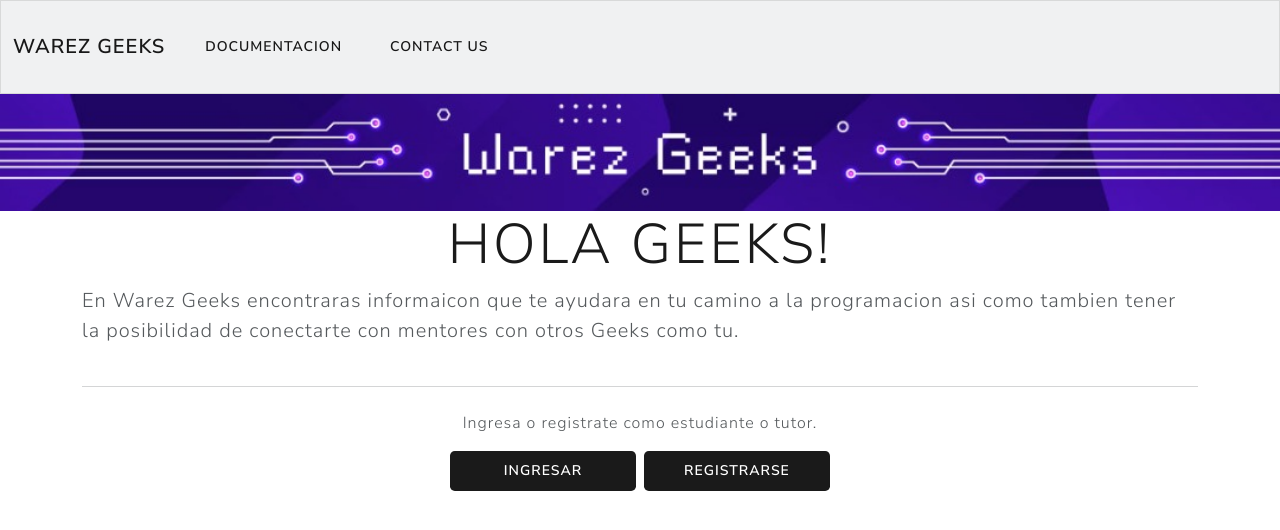
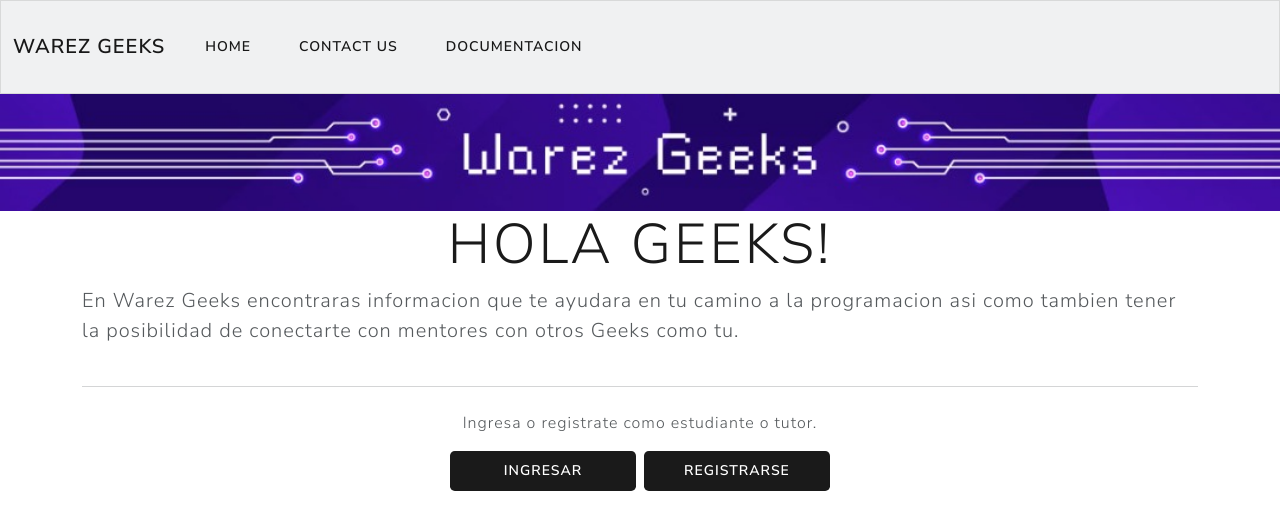
Before and after one commit to LordStacker/warezgeeks_frontend, a React (Create React App) app: page / in a window 1280 px wide. Shown: the top 530 px of the page. Built offline with nearby package versions, Linux system fonts and the light colour scheme.

Commit message:
minor changes

```diff
--- a/src/components/Layout.js
+++ b/src/components/Layout.js
@@ -27,19 +27,23 @@ const Layout = () => {
         <Route path="/register/">
           <Register />
         </Route>
-        <Route path="/dash/">
-          <Dashboard />
+        <PrivateRoute path="/dash/" component={() => <Dashboard />} />
+        <Route path="/Login">
+          <Login />
         </Route>
-        <Route path="/teacher/availability">
-          <TeacherAvailability />
+        <PrivateRoute path="/teacher/availability" component={() => <TeacherAvailability />} />
+        <Route path="/Login">
+          <Login />
         </Route>
-        <Route path="/teacher/profile">
-          <TeacherProfile />
+        <PrivateRoute path="/teacher/profile" component={() => <TeacherProfile />} />
+        <Route path="/Login">
+          <Login />
         </Route>
-        <Route path="/teacher/request">
-          <TeacherRequest />
+        <PrivateRoute path="/teacher/request" component={() => <TeacherRequest />} />
+        <Route path="/Login">
+          <Login />
         </Route>
-        <PrivateRoute path="/documentation" component={()=> <Documentation/> }/>
+        <PrivateRoute path="/documentation" component={() => <Documentation />} />
         <Route path="/Login">
           <Login />
         </Route>
--- a/src/components/Navbar.js
+++ b/src/components/Navbar.js
@@ -4,22 +4,19 @@ import '../styles/logout.css';
 
 const Navbar = () => {
   const history = useHistory();
-  const logOut = () =>{
+  const logOut = () => {
     localStorage.clear()
     history.push("/")
   }
   return (
     <nav className="navbar navbar-expand-lg navbar-light bg-light">
       <div className="container-fluid">
-        <Link className="navbar-brand" to="/">Warez Geeks</Link>
+        <span className="navbar-brand">Warez Geeks</span>
         <button className="navbar-toggler" type="button" data-bs-toggle="collapse" data-bs-target="#navbarNav" aria-controls="navbarNav" aria-expanded="false" aria-label="Toggle navigation">
           <span className="navbar-toggler-icon"></span>
         </button>
         <div className="collapse navbar-collapse" id="navbarNav">
           <ul className="navbar-nav">
-            <li className="nav-item">
-              <Link className="nav-link active" aria-current="page" to="/documentation">Documentacion</Link>
-            </li>
             {
               localStorage.getItem("isAuth") ?
                 <>
@@ -29,15 +26,27 @@ const Navbar = () => {
                   <li className="nav-item">
                     <Link className="nav-link active" aria-current="page" to="/">Contact Us</Link>
                   </li>
+                  <li className="nav-item">
+                    <Link className="nav-link active" aria-current="page" to="/documentation">Documentacion</Link>
+                  </li>
                   <li className="nav-item logout">
                     <button className="btn btn-primary rounded-pill" onClick={logOut}>Log out</button>
                   </li>
+
                 </>
 
                 :
+                <>
+                  <li className="nav-item">
+                    <Link className="nav-link active" aria-current="page" to="/">Home</Link>
+                  </li>
                   <li className="nav-item">
                     <Link className="nav-link active" aria-current="page" to="/">Contact Us</Link>
                   </li>
+                  <li className="nav-item">
+                    <Link className="nav-link active" aria-current="page" to="/documentation">Documentacion</Link>
+                  </li>
+                </>
             }
 
           </ul>
--- a/src/views/Home.js
+++ b/src/views/Home.js
@@ -12,7 +12,7 @@ const Home = () => {
             </div>
             <div className="jumbotron container">
                 <h1 className="display-4 d-flex justify-content-center">Hola Geeks!</h1>
-                <div className="lead d-flex justify-content-center"><p>En Warez Geeks encontraras informaicon que te ayudara en tu camino a la programacion
+                <div className="lead d-flex justify-content-center"><p>En Warez Geeks encontraras informacion que te ayudara en tu camino a la programacion
                     asi como tambien tener la posibilidad de conectarte con mentores con otros Geeks como tu.</p></div>
                 <hr className="my-4" />
                 <div className="d-flex justify-content-center"><p>Ingresa o registrate como estudiante o tutor.</p></div>
```
Lines whose indentation alone changed are shown as unchanged.
